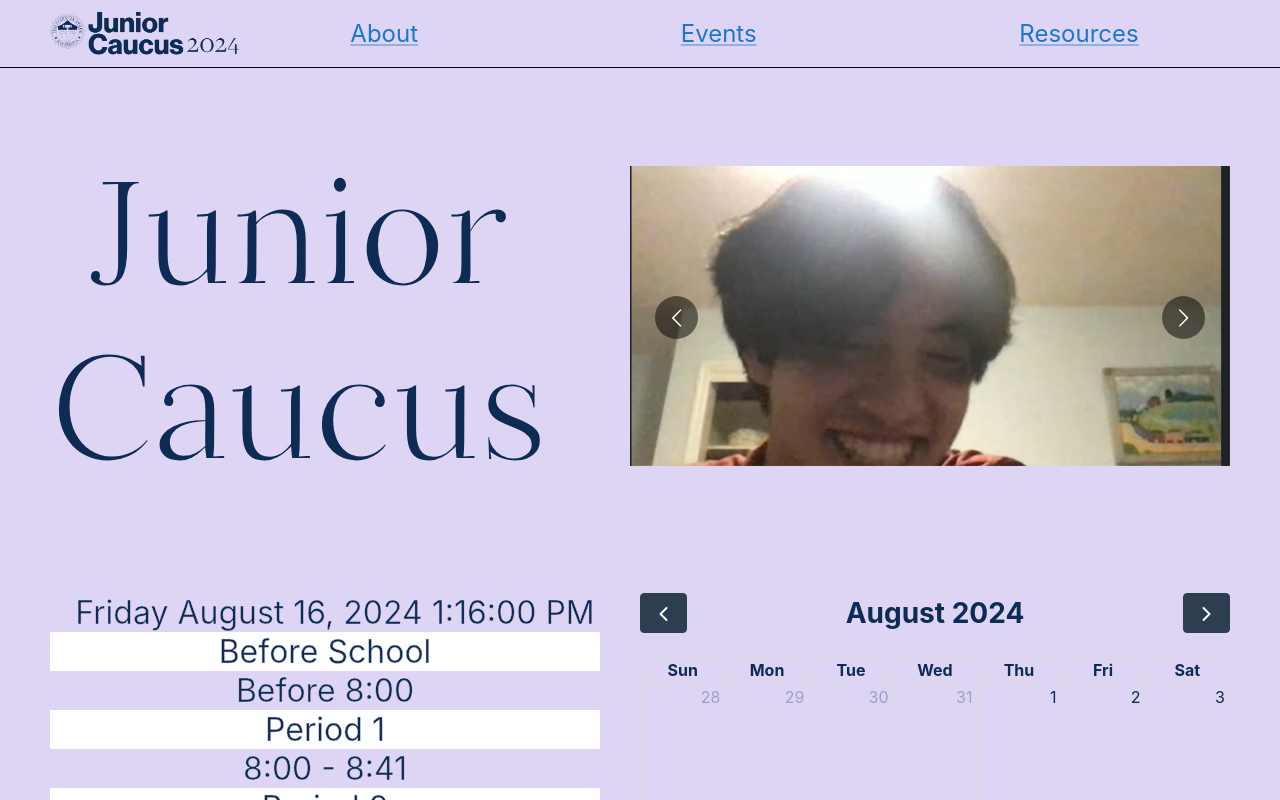
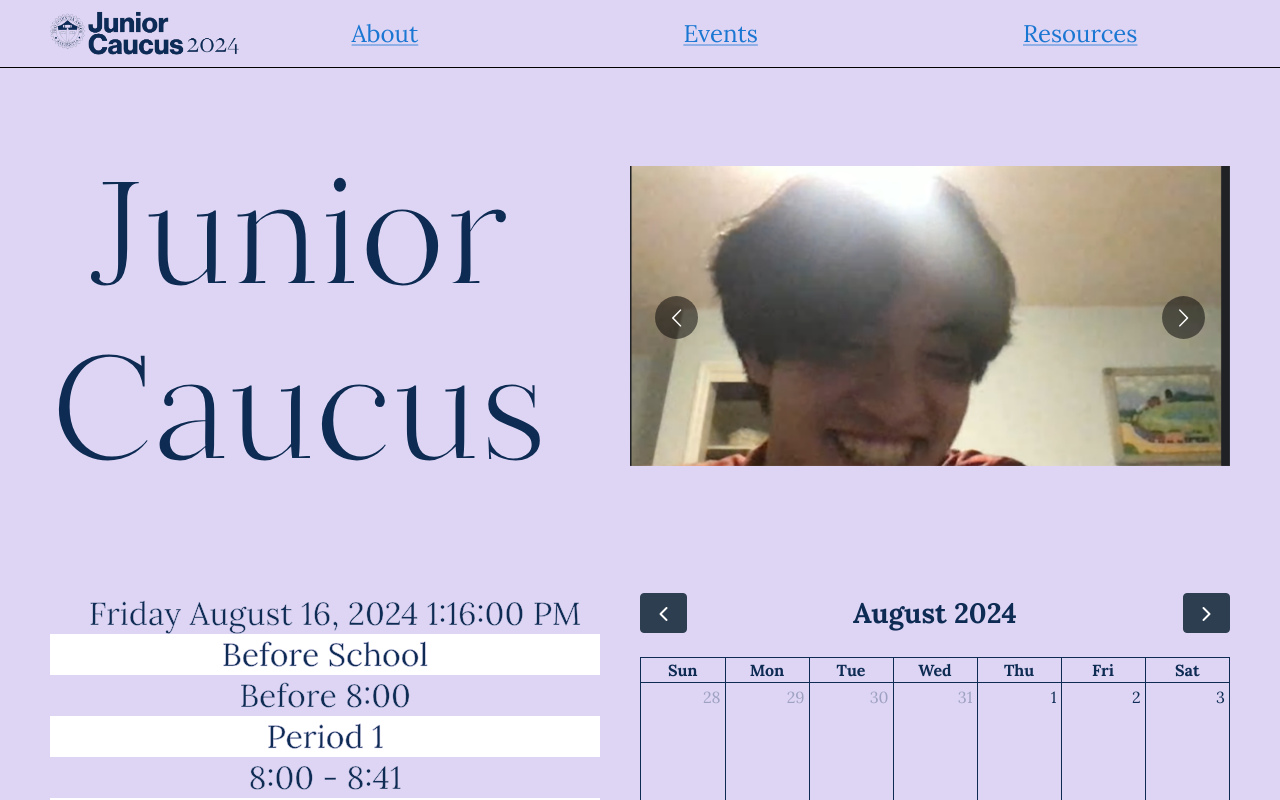
Before and after one commit to Rahuldeb5/junior.stuysu.org, a React (Create React App) app: page / in a window 1280 px wide. Shown: the top 800 px of the page. Built offline with nearby package versions, Linux system fonts and the light colour scheme; no server answers.

Commit message:
Styled calendar and added spaces in DateTimeDisplay

```diff
--- a/src/comps/Calendar.css
+++ b/src/comps/Calendar.css
@@ -0,0 +1,3 @@
+:root {
+    --fc-border-color:#0e2b54;
+}
--- a/src/comps/Calendar.jsx
+++ b/src/comps/Calendar.jsx
@@ -25,7 +25,7 @@ const Calendar = () => {
       events={events}
       eventColor="#0e2b54"
       eventTextColor="white"
-      height={1100}
+      height={1015}
       eventClick={handleEventClick}
     />
   );
--- a/src/comps/DateTimeDisplay.jsx
+++ b/src/comps/DateTimeDisplay.jsx
@@ -39,13 +39,13 @@ const DateTimeDisplay = () => {
 
   return (
     <Box>
-      <Typography variant="p" align="left">
+      <Typography className="day" variant="p" align="left">
         {day + " "}
       </Typography>
-      <Typography variant="p" align="left">
+      <Typography className="date" variant="p" align="left">
         {date + " "}
       </Typography>
-      <Typography variant="p" align="left">
+      <Typography className="time" variant="p" align="left">
         {time + " "}
       </Typography>
     </Box>
--- a/src/index.css
+++ b/src/index.css
@@ -6,9 +6,7 @@ body {
   width: 100%;
   height: 100vh;
   overflow-x: hidden;
-  font-family: -apple-system, BlinkMacSystemFont, "Segoe UI", "Roboto", "Oxygen",
-    "Ubuntu", "Cantarell", "Fira Sans", "Droid Sans", "Helvetica Neue",
-    sans-serif;
+  font-family: "Lora";
   -webkit-font-smoothing: antialiased;
   -moz-osx-font-smoothing: grayscale;
 }
```
